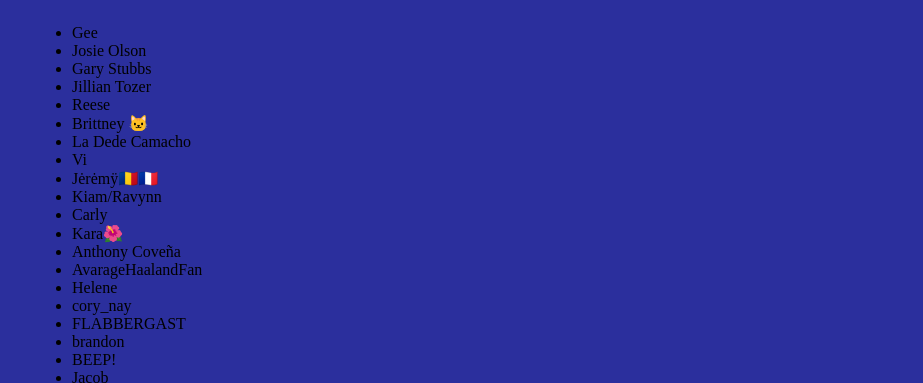
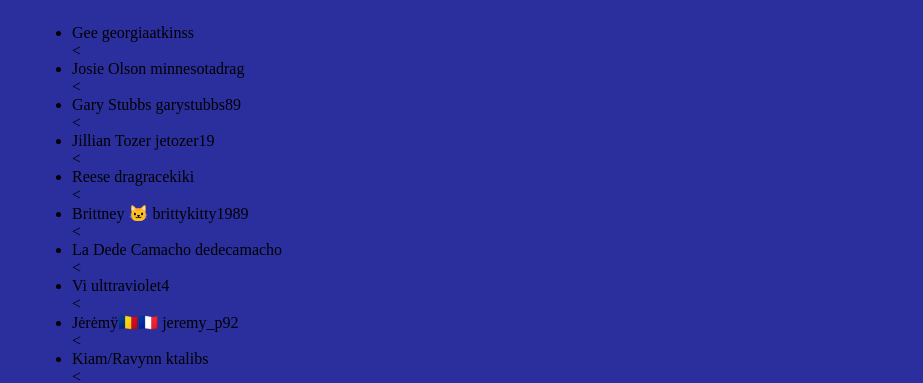
Before and after one commit to nurfara/maddrag, a plain HTML site: page performers.html in a window 1280 px wide. Shown: the part 415-798 px from the top of the page, without its empty margins (28-951 px from the left). Drawn offline with Linux system fonts and the light colour scheme.

Commit message:
Update performers.html

```diff
--- a/performers.html
+++ b/performers.html
@@ -23,7 +23,7 @@
 				.then(res => res.json())
 				.then(data => {
 					data.forEach(profile => {
-						listEl.insertAdjacentHTML('beforeend', `<li>${profile.display_name}</li>`);
+						listEl.insertAdjacentHTML('beforeend', `<li>${profile.display_name} ${profile.username}</li><`);
 					});
 				});
 		</script>
```
